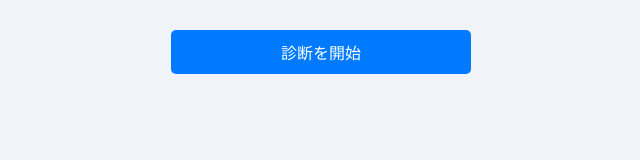
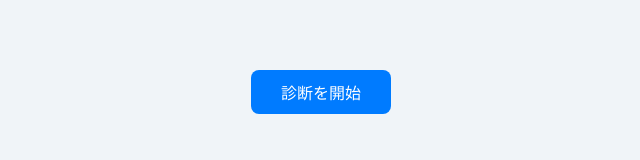
Before and after one commit to HALU2025/FaceScan, a plain HTML site: page index.html in a window 1280 px wide. Shown: the whole page, without its empty margins (319-959 px from the left). Drawn offline with Linux system fonts and the light colour scheme.

Commit message:
Update UI flow: clear previous image on re-capture and improve button layout

```diff
--- a/style.css
+++ b/style.css
@@ -1,49 +1,35 @@
 body {
-    background-color: #f0f4f8;
-    font-family: Arial, sans-serif;
     margin: 0;
     padding: 0;
+    background-color: #f0f4f8;
+    font-family: sans-serif;
   }
 
   .container {
     display: flex;
     flex-direction: column;
     align-items: center;
-    margin-top: 20px;
+    margin-top: 50px;
   }
 
-  video, canvas, img {
-    max-width: 100%;
-    border-radius: 8px;
-    margin-bottom: 10px;
+  video {
+    width: 300px;
+    height: 400px;
+    border-radius: 12px;
+    background-color: #ddd;
   }
 
-  /* ボタンのスタイル */
   button {
+    margin-top: 20px;
+    padding: 10px 30px;
+    font-size: 16px;
+    border-radius: 8px;
+    border: none;
     background-color: #007bff;
     color: white;
-    border: none;
-    padding: 10px 20px;
-    margin: 5px;
-    border-radius: 5px;
-    font-size: 16px;
     cursor: pointer;
-    transition: background-color 0.3s;
   }
 
   button:hover {
     background-color: #0056b3;
   }
-
-  /* 各ボタンの配置（必要に応じて微調整） */
-  #startScan, #capture, #analyze, #retryBtn, #fileInput {
-    display: block;
-    width: 80%;
-    max-width: 300px;
-    margin: 10px auto;
-  }
-
-  /* シェアボタン群を横並びに */
-  button:nth-of-type(n+1) {
-    /* 他のボタンとの区別が必要なら、個別にID指定でCSSを書くとよい */
-  }
```
